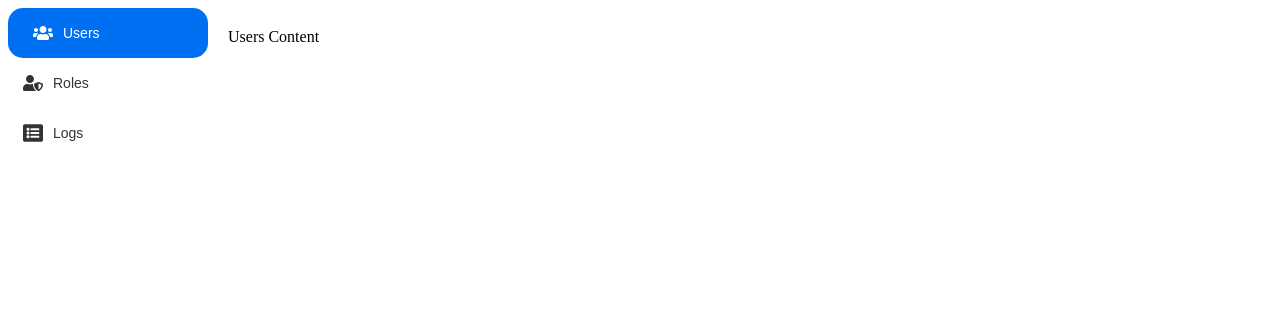
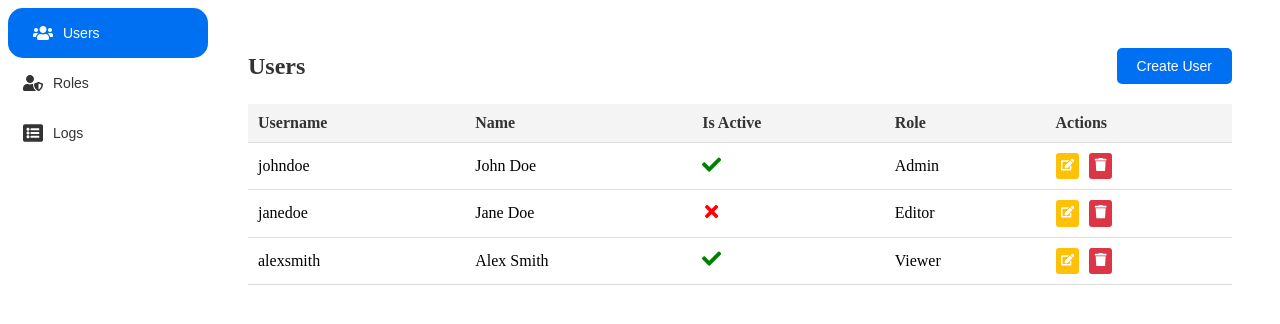
Before and after one commit to unniznd/admin_console, a Next.js app in the folder frontend/: page /admin in a window 1280 px wide. Shown: the top 324 px of the page. Built offline with nearby package versions, Linux system fonts and the light colour scheme.

Commit message:
FEATURE: Added user UI

```diff
--- a/frontend/app/admin/components/Users.tsx
+++ b/frontend/app/admin/components/Users.tsx
@@ -1,5 +1,84 @@
+import React from "react";
+import { FaEdit, FaTrash, FaCheck, FaTimes, FaPlus } from "react-icons/fa";
+
 const Users = () => {
-    return <div>Users Content</div>;
+  const userData = [
+    { username: "johndoe", name: "John Doe", is_active: true, role: "Admin" },
+    { username: "janedoe", name: "Jane Doe", is_active: false, role: "Editor" },
+    { username: "alexsmith", name: "Alex Smith", is_active: true, role: "Viewer" },
+  ];
+
+  const handleEdit = (username: string) => {
+    console.log(`Edit user: ${username}`);
+  };
+
+  const handleDelete = (username: string) => {
+    console.log(`Delete user: ${username}`);
+  };
+
+  const handleCreateUser = () => {
+    console.log("Create User clicked");
+  };
+
+  return (
+    <div className="users-container">
+      {/* Top bar with Create User button */}
+      <div className="users-header">
+        <h2>Users</h2>
+        <button className="create-user-btn" onClick={handleCreateUser}>
+          Create User
+        </button>
+      </div>
+
+      {/* Table to display user data */}
+      <table className="users-table">
+        <thead>
+          <tr>
+            <th>Username</th>
+            <th>Name</th>
+            <th>Is Active</th>
+            <th>Role</th>
+            <th>Actions</th>
+          </tr>
+        </thead>
+        <tbody>
+          {userData.map((user, index) => (
+            <tr key={index}>
+              <td>{user.username}</td>
+              <td>{user.name}</td>
+              <td>
+                {user.is_active ? (
+                  <FaCheck className="active-icon" />
+                ) : (
+                  <FaTimes className="inactive-icon" />
+                )}
+              </td>
+              <td>{user.role}</td>
+              <td>
+                <div className="user-action-buttons">
+                  <button
+                    className="user-edit-btn"
+                    onClick={() => handleEdit(user.username)}
+                  >
+                    <FaEdit />
+                  </button>
+                  <button
+                    className="user-delete-btn"
+                    onClick={() => handleDelete(user.username)}
+                  >
+                    <FaTrash />
+                  </button>
+                </div>
+              </td>
+            </tr>
+          ))}
+        </tbody>
+      </table>
+      <button className="fab" onClick={handleCreateUser}>
+        <FaPlus />
+      </button>
+    </div>
+  );
 };
 
 export default Users;
--- a/frontend/app/admin/styles.css
+++ b/frontend/app/admin/styles.css
@@ -112,3 +112,163 @@
     display: flex;
   }
 }
+
+/* Users container */
+.users-container {
+  padding: 20px;
+}
+
+/* Header with title and button */
+.users-header {
+  display: flex;
+  justify-content: space-between;
+  align-items: center;
+  margin-bottom: 20px;
+}
+
+.users-header h2 {
+  margin: 0;
+  font-size: 24px;
+  color: #333;
+}
+
+/* Create User button */
+.create-user-btn {
+  background-color: #0070f3;
+  color: white;
+  border: none;
+  padding: 10px 20px;
+  font-size: 14px;
+  cursor: pointer;
+  border-radius: 5px;
+  transition: background-color 0.3s ease;
+}
+
+.create-user-btn:hover {
+  background-color: #005bb5;
+}
+
+/* Users table */
+.users-table {
+  width: 100%;
+  border-collapse: collapse;
+}
+
+.users-table th,
+.users-table td {
+  padding: 10px;
+  text-align: left;
+  border-bottom: 1px solid #ddd;
+}
+
+.users-table th {
+  background-color: #f4f4f4;
+  color: #333;
+}
+
+.users-table tr:hover {
+  background-color: #f9f9f9;
+}
+
+
+/* Action buttons container */
+.user-action-buttons {
+  display: flex;
+  gap: 10px;
+}
+
+/* Edit button styling */
+.user-edit-btn {
+  background-color: #ffc107;
+  color: white;
+  border: none;
+  padding: 5px;
+  cursor: pointer;
+  border-radius: 3px;
+  transition: background-color 0.3s ease;
+}
+
+.user-edit-btn:hover {
+  background-color: #e0a800;
+}
+
+/* Delete button styling */
+.user-delete-btn {
+  background-color: #dc3545;
+  color: white;
+  border: none;
+  padding: 5px;
+  cursor: pointer;
+  border-radius: 3px;
+  transition: background-color 0.3s ease;
+}
+
+.user-delete-btn:hover {
+  background-color: #c82333;
+}
+
+/* Users table */
+.users-table th,
+.users-table td {
+  padding: 10px;
+  text-align: left;
+  border-bottom: 1px solid #ddd;
+}
+
+.users-table th {
+  background-color: #f4f4f4;
+  color: #333;
+}
+
+.users-table tr:hover {
+  background-color: #f9f9f9;
+}
+
+/* Icon for active users */
+.active-icon {
+  color: green;
+  font-size: 1.2em;
+}
+
+/* Icon for inactive users */
+.inactive-icon {
+  color: red;
+  font-size: 1.2em;
+}
+
+/* Floating Action Button (FAB) */
+.fab {
+  display: none; /* Hidden by default */
+  position: fixed;
+  bottom: 100px;
+  right: 20px;
+  width: 60px;
+  height: 60px;
+  background-color: #0070f3;
+  color: white;
+  border: none;
+  border-radius: 50%;
+  box-shadow: 0px 4px 6px rgba(0, 0, 0, 0.2);
+  font-size: 24px;
+  justify-content: center;
+  align-items: center;
+  cursor: pointer;
+  z-index: 1000;
+}
+
+/* FAB hover effect */
+.fab:hover {
+  background-color: #005bb5;
+}
+
+/* Show FAB on smaller screens */
+@media (max-width: 768px) {
+  .fab {
+    display: flex;
+  }
+
+  /* Hide the normal Create User button on smaller screens */
+  .create-user-btn {
+    display: none;
+  }
+}
```
